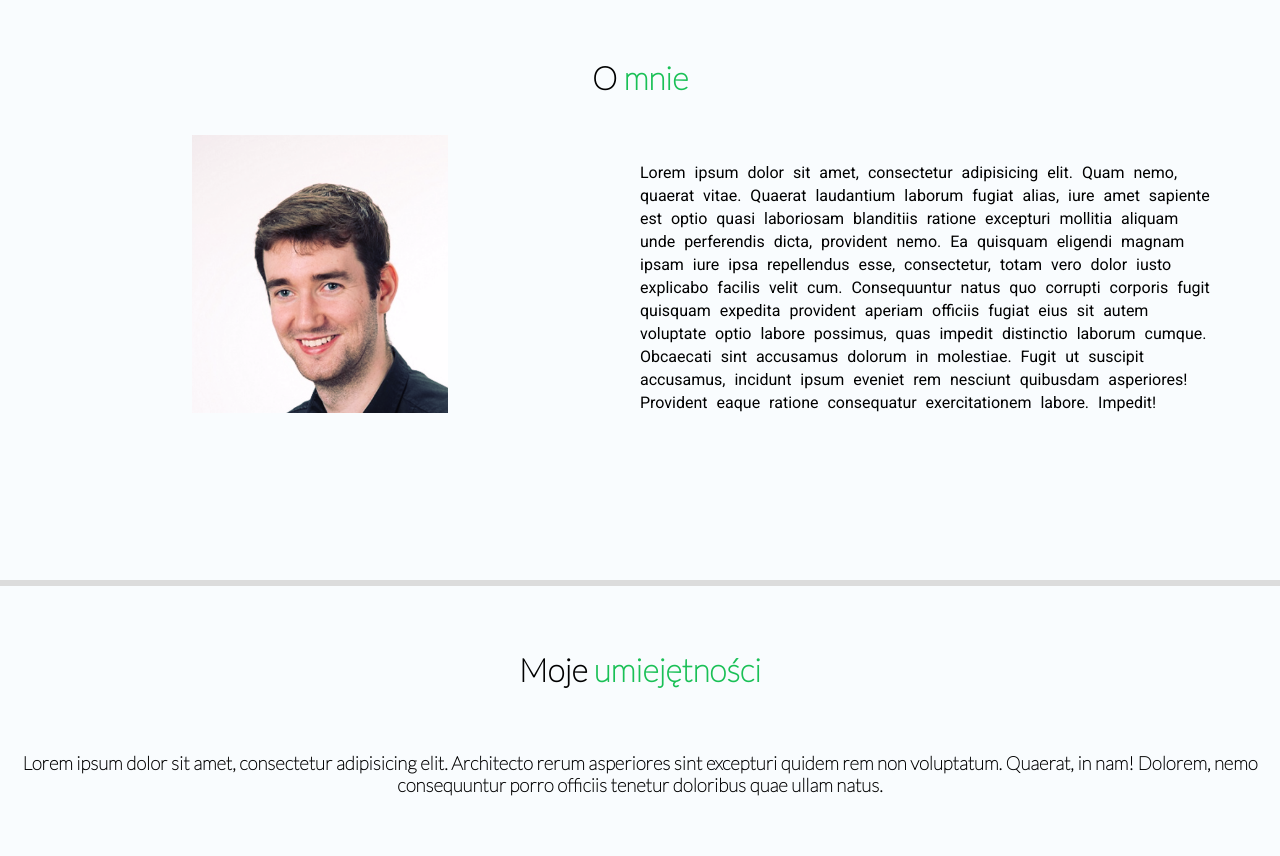
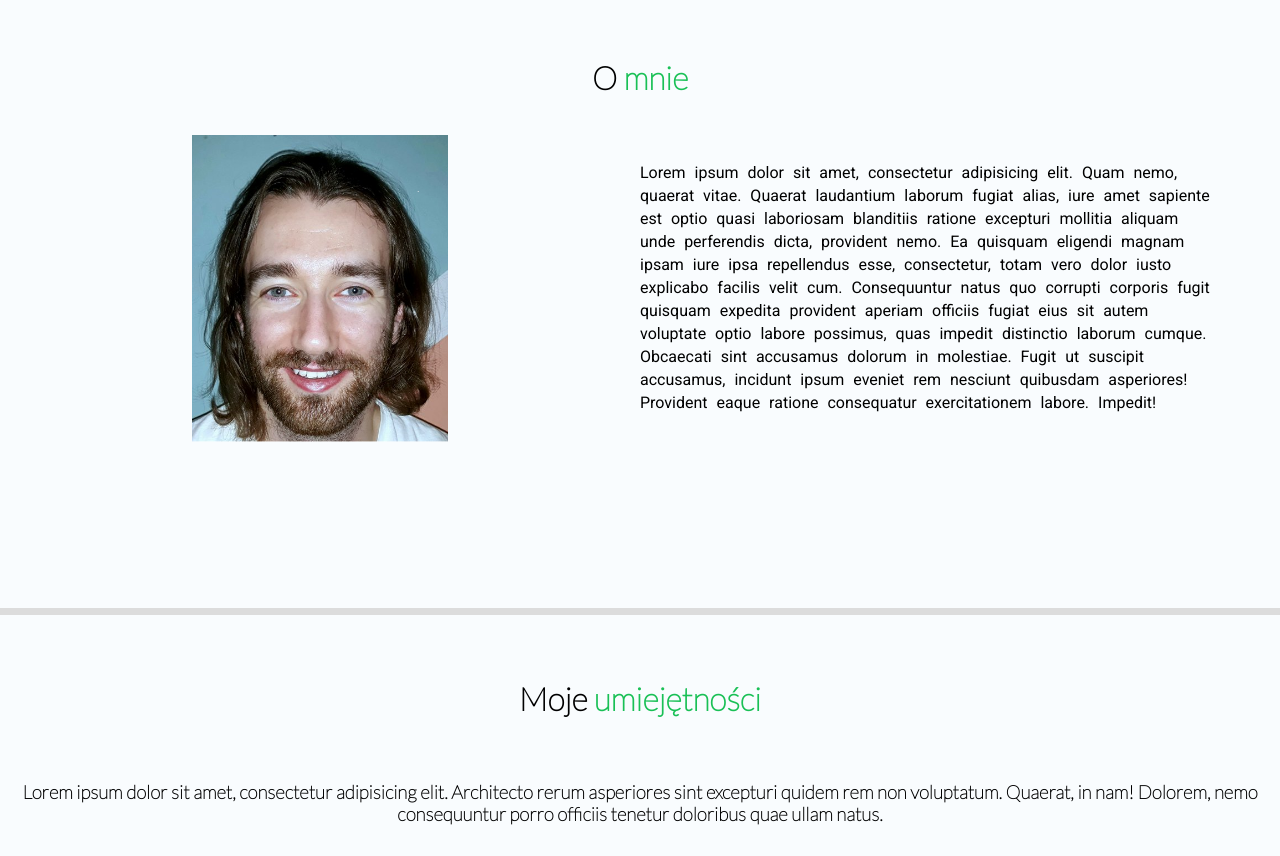
Before and after one commit to Lpiecha/Lpiecha, a plain HTML site: page Portfolio/index.html in a window 1280 px wide. Shown: the part 860-1716 px from the top of the page. Drawn offline with Linux system fonts and the light colour scheme.

Commit message:
zmiana zdjecia

```diff
--- a/Portfolio/index.html
+++ b/Portfolio/index.html
@@ -39,7 +39,7 @@
 
    <div id="about">
        <h1 id="about-header">O <span id="mnie">mnie</span></h1>
-       <img src="img/ja.png" alt="Ja">
+       <img src="img/ja2.png" alt="Ja">
        <h3 class="about-content">Lorem ipsum dolor sit amet, consectetur adipisicing elit. Quam nemo, quaerat vitae. Quaerat laudantium laborum fugiat alias, iure amet sapiente est optio quasi laboriosam blanditiis ratione excepturi mollitia aliquam unde perferendis dicta, provident nemo. Ea quisquam eligendi magnam ipsam iure ipsa repellendus esse, consectetur, totam vero dolor iusto explicabo facilis velit cum. Consequuntur natus quo corrupti corporis fugit quisquam expedita provident aperiam officiis fugiat eius sit autem voluptate optio labore possimus, quas impedit distinctio laborum cumque. Obcaecati sint accusamus dolorum in molestiae. Fugit ut suscipit accusamus, incidunt ipsum eveniet rem nesciunt quibusdam asperiores! Provident eaque ratione consequatur exercitationem labore. Impedit!</h3>
      </div>
 
```
Also changed, not shown: portfolio/index.html (+1 -1 lines), portfolio/img/ja2.png (added).
